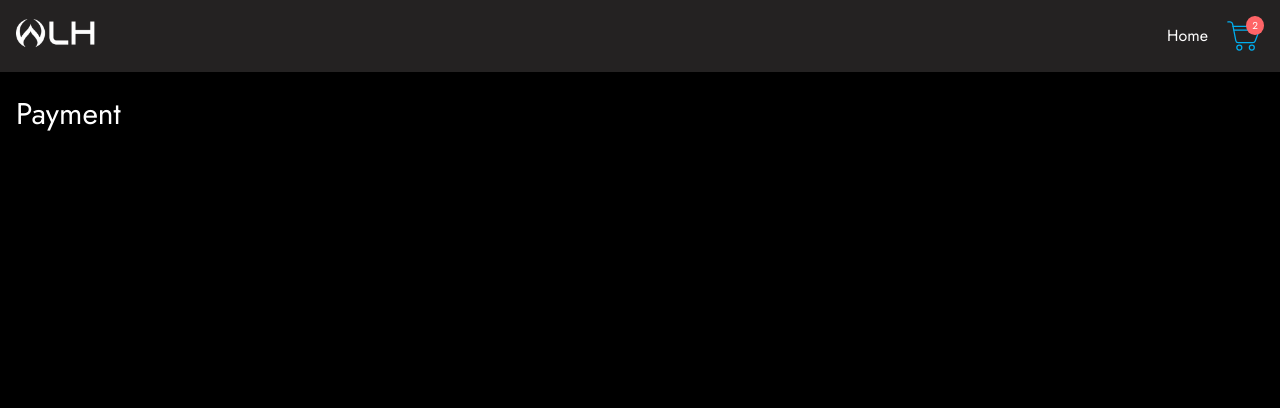
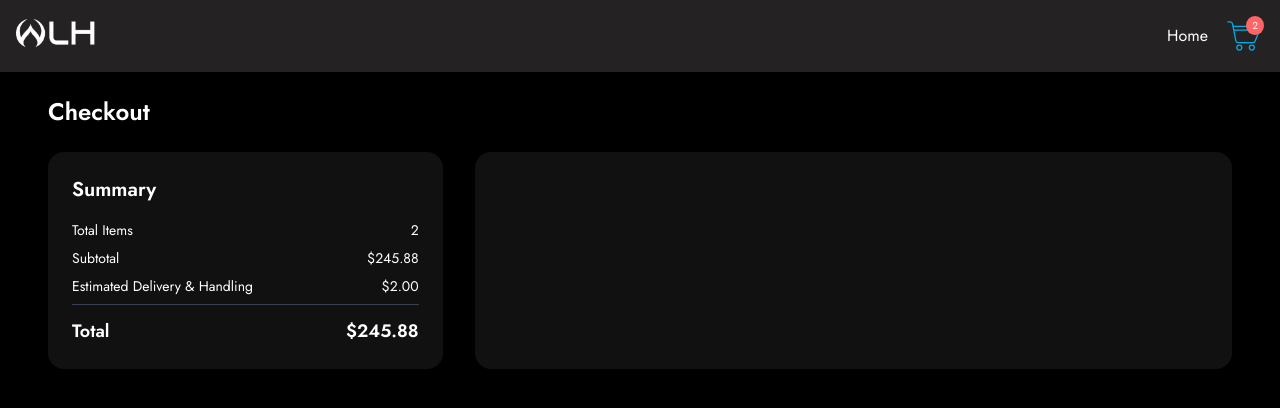
Before and after one commit to MAYOR-001-star/LH-REDUX, a React (Vite) app: page /payment in a window 1280 px wide. Shown: the top 408 px of the page. Built offline with nearby package versions, Linux system fonts and the light colour scheme.

Commit message:
working on payment

```diff
--- a/src/pages/Payment.jsx
+++ b/src/pages/Payment.jsx
@@ -1,9 +1,42 @@
 import React from "react";
 
 const Payment = () => {
+  const items = [
+    { id: 1, name: "Atlas Cloud Sync", price: 149.99, quantity: 1 },
+    { id: 2, name: "AAI Script Pack 1", price: 139.99, quantity: 1 },
+  ];
+
   return (
-    <div className="text-white pt-[6rem] p-4">
-      <h1 className="text-3xl">Payment</h1>
+    <div className="pt-[6rem] px-4 lg:px-12 text-white">
+      {/* Title */}
+      <h1 className="text-2xl font-semibold mb-6">Checkout</h1>
+
+      {/* Layout */}
+      <div className="flex flex-col lg:flex-row gap-8">
+        {/* Summary */}
+        <div className="h-fit lg:w-1/3 bg-[#111] p-6 rounded-2xl shadow">
+          <h2 className="text-xl font-semibold mb-4">Summary</h2>
+          <div className="flex justify-between text-sm mb-2">
+            <p>Total Items</p>
+            <p>{items.length}</p>
+          </div>
+          <div className="flex justify-between text-sm mb-2">
+            <p>Subtotal</p>
+            <p>$245.88</p>
+          </div>
+          <div className="flex justify-between text-sm mb-2">
+            <p>Estimated Delivery & Handling</p>
+            <p>$2.00</p>
+          </div>
+          <div className="flex justify-between font-semibold text-lg border-t border-gray-700 pt-3">
+            <p>Total</p>
+            <p>$245.88</p>
+          </div>
+        </div>
+
+        {/* Payment Form */}
+        <div className="flex-1 bg-[#111] p-6 rounded-2xl shadow"></div>
+      </div>
     </div>
   );
 };
```
